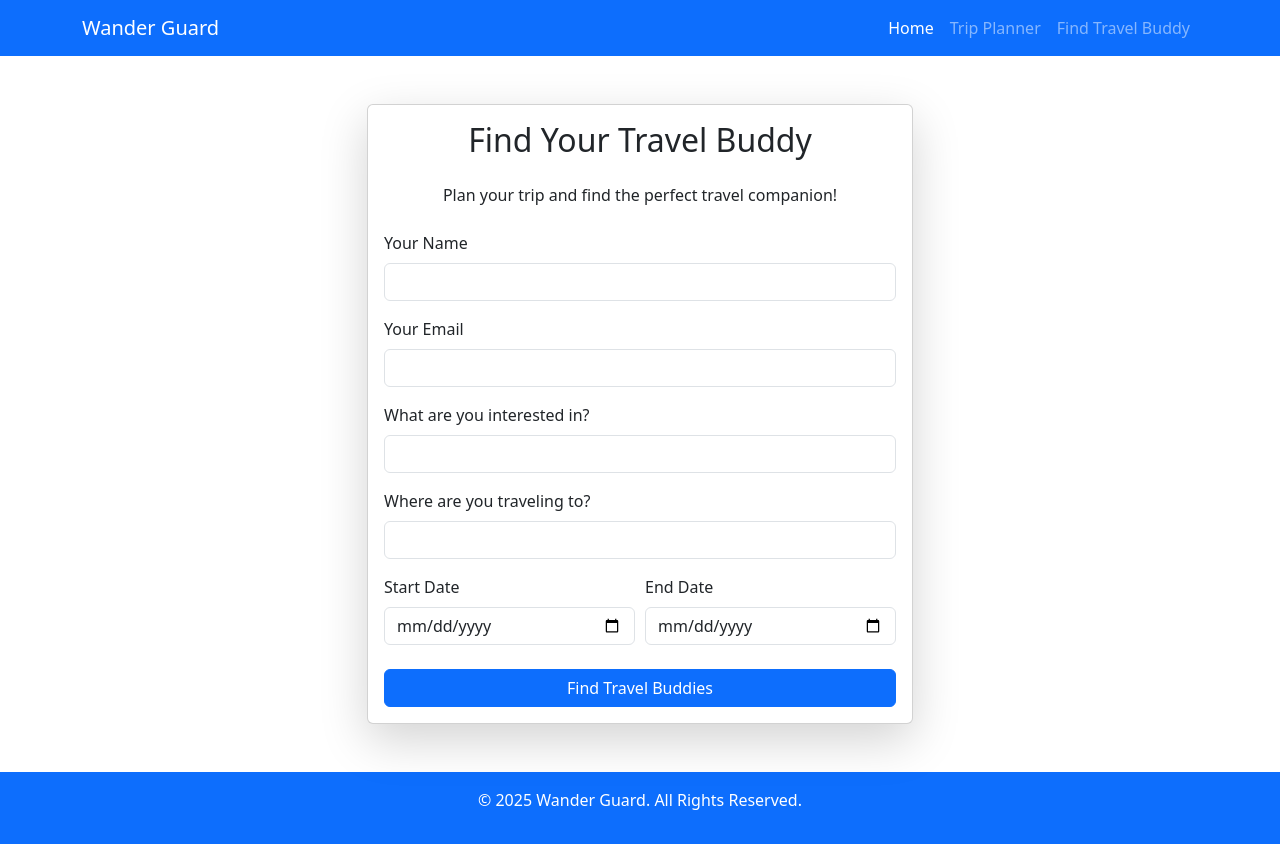
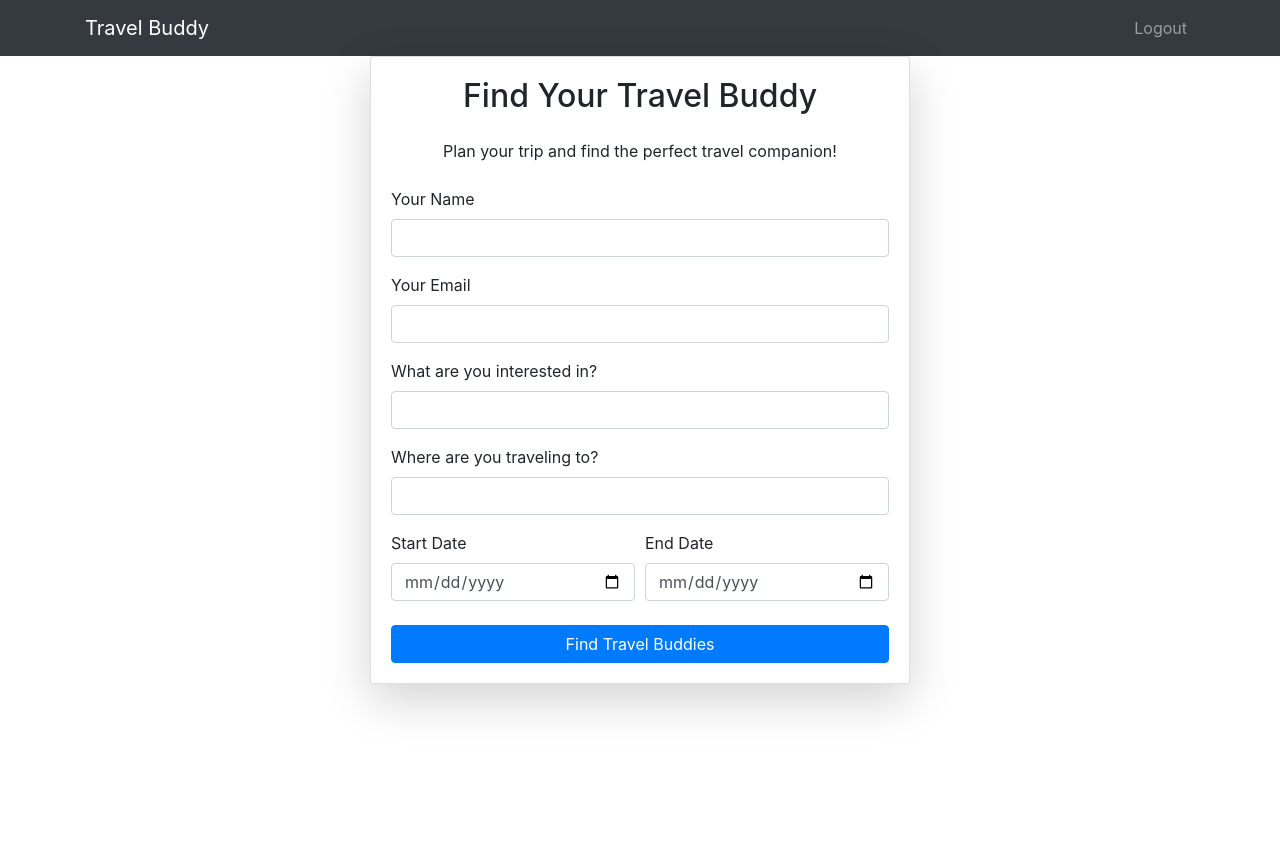
Before and after one commit to Gouri030/WanderGuard, a Flask app: page / in a window 1280 px wide. After the commit the page ends 713 px from the top, so only its background shows below. Run offline with Flask 3, Linux system fonts and the light colour scheme; a user stored in the database is signed in; some libraries are stand-ins or nearby versions.

Commit message:
Added a logout option

```diff
--- a/templates/base.html
+++ b/templates/base.html
@@ -4,36 +4,29 @@
 <head>
     <meta charset="UTF-8">
     <meta name="viewport" content="width=device-width, initial-scale=1.0">
-    <title>{% block title %}Wander Guard{% endblock %}</title>
-    <!-- Bootstrap CSS -->
-    <link href="https://cdn.jsdelivr.net/npm/bootstrap@5.3.0-alpha1/dist/css/bootstrap.min.css" rel="stylesheet">
-
-    <!-- Optional Bootstrap JS and dependencies -->
-    <script src="https://cdn.jsdelivr.net/npm/bootstrap@5.3.0-alpha1/dist/js/bootstrap.bundle.min.js"></script>
-
+    <title>Travel Buddy Platform</title>
+    <!-- Link to Bootstrap CSS -->
+    <link href="https://stackpath.bootstrapcdn.com/bootstrap/4.5.2/css/bootstrap.min.css" rel="stylesheet">
 </head>
 
 <body>
-    <!-- Navbar -->
-    <nav class="navbar navbar-expand-lg navbar-dark bg-primary">
+    <nav class="navbar navbar-expand-lg navbar-dark bg-dark">
         <div class="container">
-            <a class="navbar-brand" href="#">Wander Guard</a>
-            <button class="navbar-toggler" type="button" data-bs-toggle="collapse" data-bs-target="#navbarNav"
+            <a class="navbar-brand" href="/">Travel Buddy</a>
+            <button class="navbar-toggler" type="button" data-toggle="collapse" data-target="#navbarNav"
                 aria-controls="navbarNav" aria-expanded="false" aria-label="Toggle navigation">
                 <span class="navbar-toggler-icon"></span>
             </button>
             <div class="collapse navbar-collapse" id="navbarNav">
-                <ul class="navbar-nav ms-auto">
-                    <li class="nav-item active">
-                        <a class="nav-link" href="/">Home</a>
+                <ul class="navbar-nav ml-auto">
+                    {% if current_user.is_authenticated %}
+                    <li class="nav-item">
+                        <a class="nav-link" href="/logout">Logout</a>
                     </li>
+                    {% else %}
                     <li class="nav-item">
-                        <a class="nav-link" href="/planner">Trip Planner</a>
+                        <a class="nav-link" href="/login">Login</a>
                     </li>
-                    <li class="nav-item">
-                        <a class="nav-link" href="/buddy">Find Travel Buddy</a>
-                    </li>
-                    {% if not current_user.is_authenticated %}
                     <li class="nav-item">
                         <a class="nav-link" href="/register">Register</a>
                     </li>
@@ -43,16 +36,16 @@
         </div>
     </nav>
 
-    <!-- Main Content -->
-    <div class="container my-5">
+    <!-- Content Block -->
+    <div class="container">
         {% block content %}
         {% endblock %}
     </div>
 
-    <!-- Footer -->
-    <footer class="bg-primary text-white py-3 text-center">
-        <p>&copy; 2025 Wander Guard. All Rights Reserved.</p>
-    </footer>
+    <!-- Bootstrap JS and dependencies -->
+    <script src="https://code.jquery.com/jquery-3.5.1.slim.min.js"></script>
+    <script src="https://cdn.jsdelivr.net/npm/@popperjs/core@2.5.3/dist/umd/popper.min.js"></script>
+    <script src="https://stackpath.bootstrapcdn.com/bootstrap/4.5.2/js/bootstrap.min.js"></script>
 </body>
 
 </html>
--- a/templates/buddy.html
+++ b/templates/buddy.html
@@ -35,6 +35,9 @@
                     <li class="list-group-item">No matching travel buddies found at the moment.</li>
                 {% endfor %}
             </ul>
+
+            <!-- Logout button -->
+            <a href="{{ url_for('logout') }}" class="btn btn-danger mt-4">Logout</a>
         </div>
     </div>
     {% endblock %}
```
